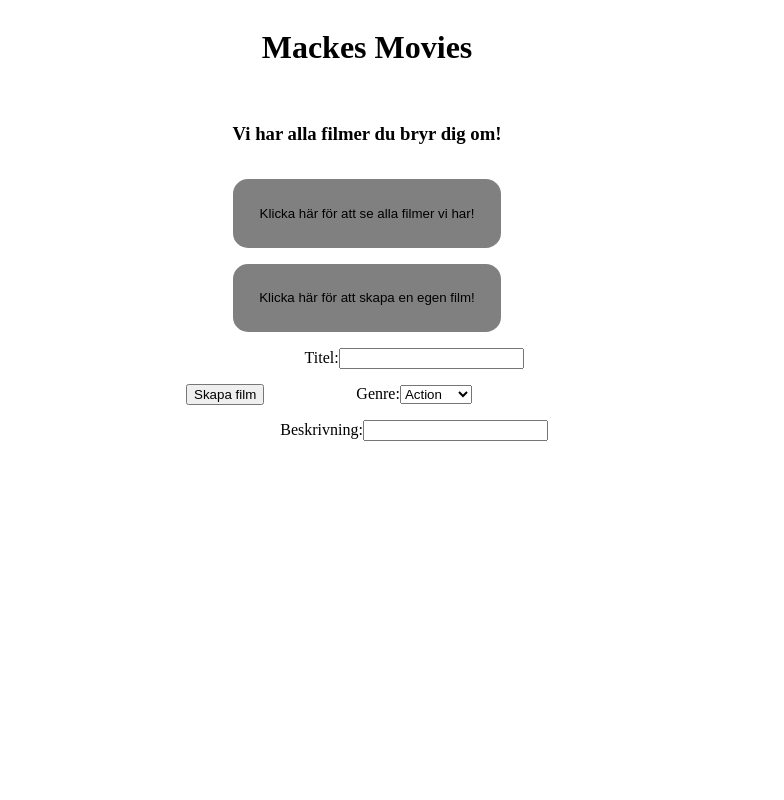
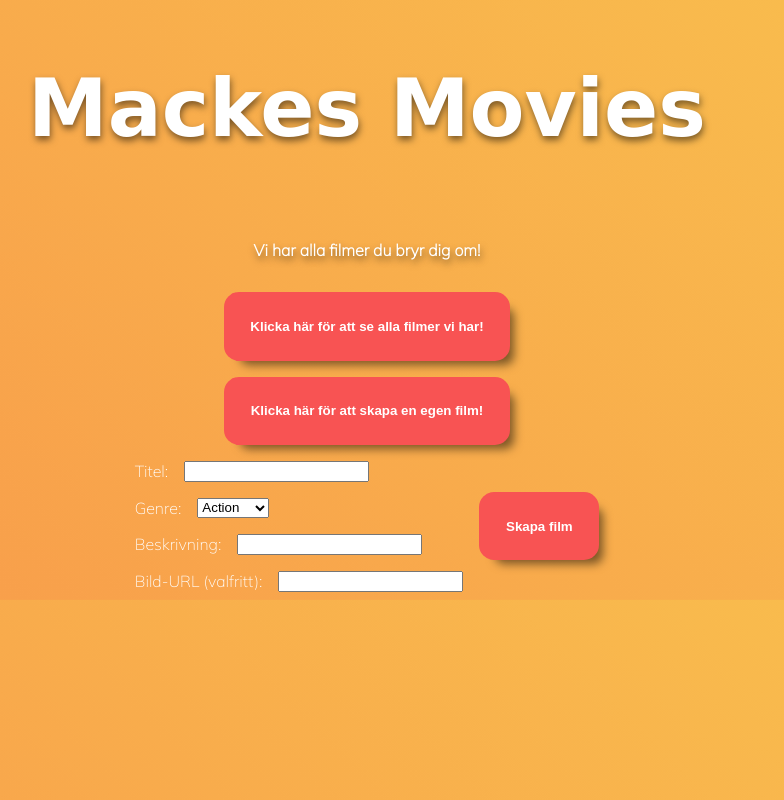
Before and after one commit to MarcusRei/SCHOOL---GraphQL-2-day-challenge, a website: page src/views/index.html in a window 1280 px wide. Both pictures are taken after a click on the button "Klicka här för att skapa en egen film!". Shown: the whole page, without its empty margins (273-1057 px from the left). Drawn offline with Linux system fonts and the light colour scheme; a web font is replaced by a local one.

Commit message:
over the top styling

```diff
--- a/src/public/assets/css/styles.css
+++ b/src/public/assets/css/styles.css
@@ -3,18 +3,55 @@ body {
   flex-direction: column;
   justify-content: center;
   align-items: center;
+  position: relative;
   gap: 1em;
+  font-family: "Mulish", sans-serif;
+  background: linear-gradient(
+    45deg,
+    rgba(255, 130, 72, 1) 0%,
+    rgba(248, 128, 73, 1) 46%,
+    rgba(249, 244, 81, 1) 100%
+  );
+  background-size: 800%;
+  color: white;
+
+  animation: bg-animation 5s infinite alternate;
+}
+
+@keyframes bg-animation {
+  0% {
+    background-position: left;
+  }
+  100% {
+    background-position: right;
+  }
+}
+
+#main-title {
+  font-family: "Chela One", cursive;
+  font-size: 5em;
+  text-shadow: 1px 4px 7px rgba(0, 0, 0, 0.5);
+}
+
+#secondary-title {
+  font-size: 1em;
+  text-shadow: 1px 4px 7px rgba(0, 0, 0, 0.5);
 }
 
 .btn {
-  background-color: gray;
+  background: rgb(248, 83, 83);
   border: none;
   padding: 2em;
   border-radius: 15px;
+  font-weight: bold;
+  box-shadow: 10px 10px 10px -6px rgba(0, 0, 0, 0.5);
+  color: white;
 }
 
 .btn:hover {
-  background-color: rgb(66, 66, 66);
+  background: rgb(247, 110, 110);
+  background-position: right;
+  cursor: pointer;
 }
 
 #main-content {
@@ -22,17 +59,52 @@ body {
   justify-content: center;
   align-items: center;
   gap: 1em;
+  width: 100%;
+  flex-wrap: wrap;
+}
+
+.movie {
+  display: flex;
+  justify-content: center;
+  align-items: center;
+  flex-direction: column;
+  gap: 0.5em;
+  padding: 1em;
+  width: 22%;
+  height: 30%;
 }
 
 img {
-  height: 50%;
-  width: 50%;
+  width: 100px;
 }
 
 #inputForm {
   display: flex;
   justify-content: center;
-  align-items: center;
+  align-items: flex-start;
   gap: 1em;
   flex-direction: column;
 }
+
+.title {
+  display: flex;
+  gap: 1em;
+}
+
+.genre {
+  display: flex;
+  gap: 1em;
+}
+
+.description {
+  display: flex;
+  gap: 1em;
+}
+
+.image {
+  display: flex;
+  gap: 1em;
+}
+
+.desc-input {
+}
--- a/src/public/assets/javascript/main.js
+++ b/src/public/assets/javascript/main.js
@@ -37,6 +37,7 @@ function renderHTML(movies) {
     title.innerHTML = movies[i].title;
     img.src = movies[i].image;
     img.alt = movies[i].title;
+    description.innerHTML = movies[i].description;
 
     container.classList.add("movie");
 
@@ -62,6 +63,7 @@ function toggleInputForm() {
 
   //Skapar titel
   let titleContainer = document.createElement("div");
+  titleContainer.setAttribute("class", "title");
 
   let titleLabel = document.createElement("label");
   titleLabel.innerText = "Titel:";
@@ -76,6 +78,7 @@ function toggleInputForm() {
 
   //Skapar Genre
   let genreContainer = document.createElement("div");
+  genreContainer.setAttribute("class", "genre");
 
   let genreLabel = document.createElement("label");
   genreLabel.innerText = "Genre:";
@@ -94,22 +97,40 @@ function toggleInputForm() {
 
   //Skapar Description
   let descriptionContainer = document.createElement("div");
+  descriptionContainer.setAttribute("class", "description");
 
   let descriptionLabel = document.createElement("label");
   descriptionLabel.innerText = "Beskrivning:";
   descriptionContainer.appendChild(descriptionLabel);
 
   let descriptionInput = document.createElement("input");
+  descriptionInput.setAttribute("class", "desc-input");
   descriptionContainer.appendChild(descriptionInput);
 
   //Appendar alla description-element
   inputForm.appendChild(descriptionContainer);
 
+  //Skapar image
+  let imageContainer = document.createElement("div");
+  imageContainer.setAttribute("class", "image");
+
+  let imageLabel = document.createElement("label");
+  imageLabel.innerText = "Bild-URL (valfritt):";
+  imageContainer.appendChild(imageLabel);
+
+  let imageInput = document.createElement("input");
+  imageContainer.appendChild(imageInput);
+
+  //Appendar alla image-element
+  inputForm.appendChild(imageContainer);
+
+  //Appendar hela inputen
+  mainContainer.appendChild(inputForm);
+
   submitButton = document.createElement("button");
+  submitButton.setAttribute("class", "btn");
   submitButton.innerText = "Skapa film";
   mainContainer.appendChild(submitButton);
-
-  mainContainer.appendChild(inputForm);
 
   /* const createMovieQuery = `mutation CreateMovie($input: CreateMovieInput!) {
 
@@ -169,6 +190,7 @@ function toggleInputForm() {
             id: crypto.randomUUID(),
             title: titleInput.value,
             genre: genreSelect.value,
+            image: imageInput.value,
             description: descriptionInput.value,
           },
         ],
--- a/src/views/index.html
+++ b/src/views/index.html
@@ -7,10 +7,17 @@
     <title>Mackes Movies</title>
     <script defer src="/assets/javascript/main.js"></script>
     <link rel="stylesheet" href="/assets/css/styles.css" />
+
+    <link rel="preconnect" href="https://fonts.googleapis.com" />
+    <link rel="preconnect" href="https://fonts.gstatic.com" crossorigin />
+    <link
+      href="https://fonts.googleapis.com/css2?family=Chela+One&family=Mulish:wght@200&display=swap"
+      rel="stylesheet"
+    />
   </head>
   <body>
-    <h1>Mackes Movies</h1>
-    <h3>Vi har alla filmer du bryr dig om!</h3>
+    <h1 id="main-title">Mackes Movies</h1>
+    <h3 id="secondary-title">Vi har alla filmer du bryr dig om!</h3>
     <button id="getAllMoviesBtn" class="btn">
       Klicka här för att se alla filmer vi har!
     </button>
```
